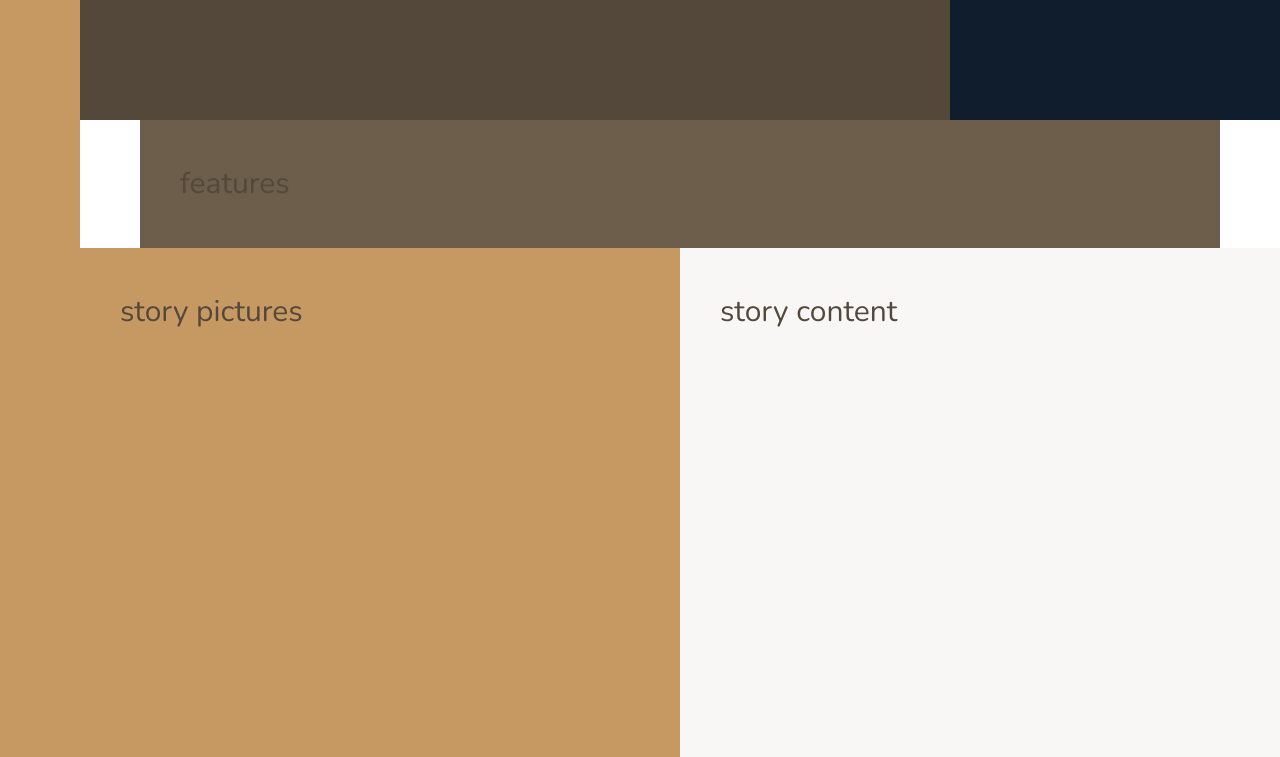
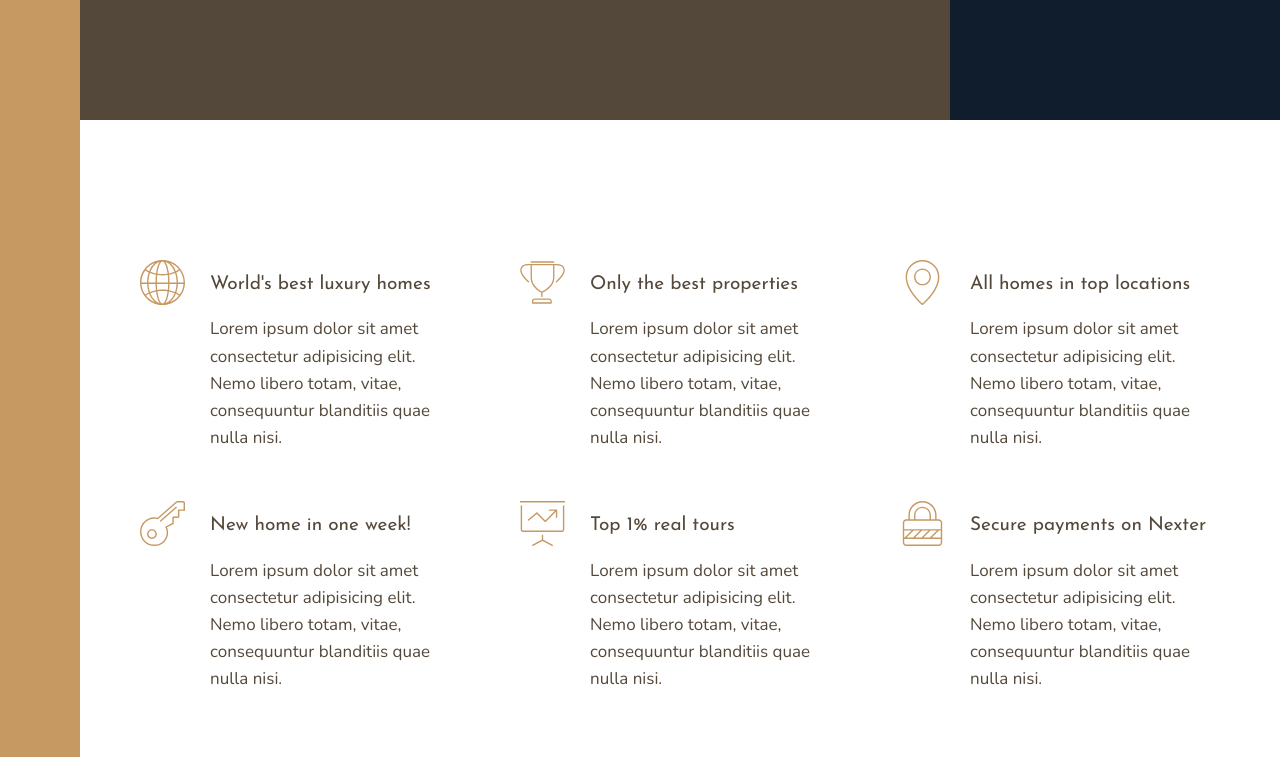
Before and after one commit to FlamingShali/Nexter-, a website: page index.html in a window 1280 px wide. Shown: the part 520-1277 px from the top of the page. Drawn offline with nearby package versions, Linux system fonts and the light colour scheme.

Commit message:
added feature section

```diff
--- a/index.html
+++ b/index.html
@@ -27,7 +27,50 @@
     </div>
 
     <section class="features">
-        features
+        <div class="feature"><svg class="feature__icon">
+                <use xlink:href="img/sprite.svg#icon-global"></use>
+            </svg>
+            <h4 class="heading-4 heading-4--dark">World's best luxury homes</h4>
+            <p class="feature__text">Lorem ipsum dolor sit amet consectetur adipisicing elit. Nemo libero totam, vitae,
+                consequuntur blanditiis quae nulla nisi.</p>
+        </div>
+        <div class="feature"><svg class="feature__icon">
+                <use xlink:href="img/sprite.svg#icon-trophy"></use>
+            </svg>
+            <h4 class="heading-4 heading-4--dark">Only the best properties</h4>
+            <p class="feature__text">Lorem ipsum dolor sit amet consectetur adipisicing elit. Nemo libero totam, vitae,
+                consequuntur blanditiis quae nulla nisi.</p>
+        </div>
+        <div class="feature"><svg class="feature__icon">
+                <use xlink:href="img/sprite.svg#icon-map-pin"></use>
+            </svg>
+            <h4 class="heading-4 heading-4--dark">All homes in top locations</h4>
+            <p class="feature__text">Lorem ipsum dolor sit amet consectetur adipisicing elit. Nemo libero totam, vitae,
+                consequuntur blanditiis quae nulla nisi.</p>
+        </div>
+        <div class="feature"><svg class="feature__icon">
+                <use xlink:href="img/sprite.svg#icon-key"></use>
+            </svg>
+            <h4 class="heading-4 heading-4--dark">New home in one week!</h4>
+            <p class="feature__text">Lorem ipsum dolor sit amet consectetur adipisicing elit. Nemo libero totam, vitae,
+                consequuntur blanditiis quae nulla nisi.</p>
+        </div>
+        <div class="feature"><svg class="feature__icon">
+                <use xlink:href="img/sprite.svg#icon-presentation"></use>
+            </svg>
+            <h4 class="heading-4 heading-4--dark">Top 1% real tours</h4>
+            <p class="feature__text">Lorem ipsum dolor sit amet consectetur adipisicing elit. Nemo libero totam, vitae,
+                consequuntur blanditiis quae nulla nisi.</p>
+        </div>
+        <div class="feature"><svg class="feature__icon">
+                <use xlink:href="img/sprite.svg#icon-lock"></use>
+            </svg>
+            <h4 class="heading-4 heading-4--dark">Secure payments on Nexter</h4>
+            <p class="feature__text">Lorem ipsum dolor sit amet consectetur adipisicing elit. Nemo libero totam, vitae,
+                consequuntur blanditiis quae nulla nisi.</p>
+        </div>
+
+
     </section>
 
     <div class="story__pictures">
--- a/sass/_base.scss
+++ b/sass/_base.scss
@@ -45,8 +45,5 @@ body {
       1fr
     ) 1fr [full-end];
 
-  & > * {
-    padding: 40px;
-    font-size: 3rem;
-  }
+
 }
--- a/sass/_features.scss
+++ b/sass/_features.scss
@@ -1,4 +1,27 @@
-.features{
-    background-color: $color-grey-dark-2;
-    grid-column: center-start / center-end;
+.features {
+  grid-column: center-start / center-end;
+  margin: 15rem 0;
+  display: grid;
+  grid-template-columns: repeat(auto-fit, minmax(25rem, 1fr));
+  grid-gap: 6rem;
+  align-items: start;
 }
+
+.feature {
+  display: grid;
+  grid-template-columns: min-content 1fr;
+  grid-row-gap: 1.5rem;
+  grid-column-gap: 2.5rem;
+
+  &__icon {
+    fill: $color-primary;
+    width: 4.5rem;
+    height: 4.5rem;
+    grid-row: 1 / span 2;
+    transform: translateY(-1rem);
+  }
+
+  &__text {
+    font-size: 1.7rem;
+  }
+}
--- a/sass/_typography.scss
+++ b/sass/_typography.scss
@@ -0,0 +1,25 @@
+%heading {
+  font-family: $font-display;
+  font-weight: 400;
+}
+
+.heading-1 {
+  @extend %heading;
+}
+.heading-2 {
+  @extend %heading;
+}
+.heading-3 {
+  @extend %heading;
+}
+.heading-4 {
+  @extend %heading;
+  font-size: 1.9rem;
+
+  &--light {
+    color: $color-grey-light-1;
+  }
+  &--dark {
+    color: $color-grey-dark-1;
+  }
+}
```
Also changed, not shown: css/style.css.
